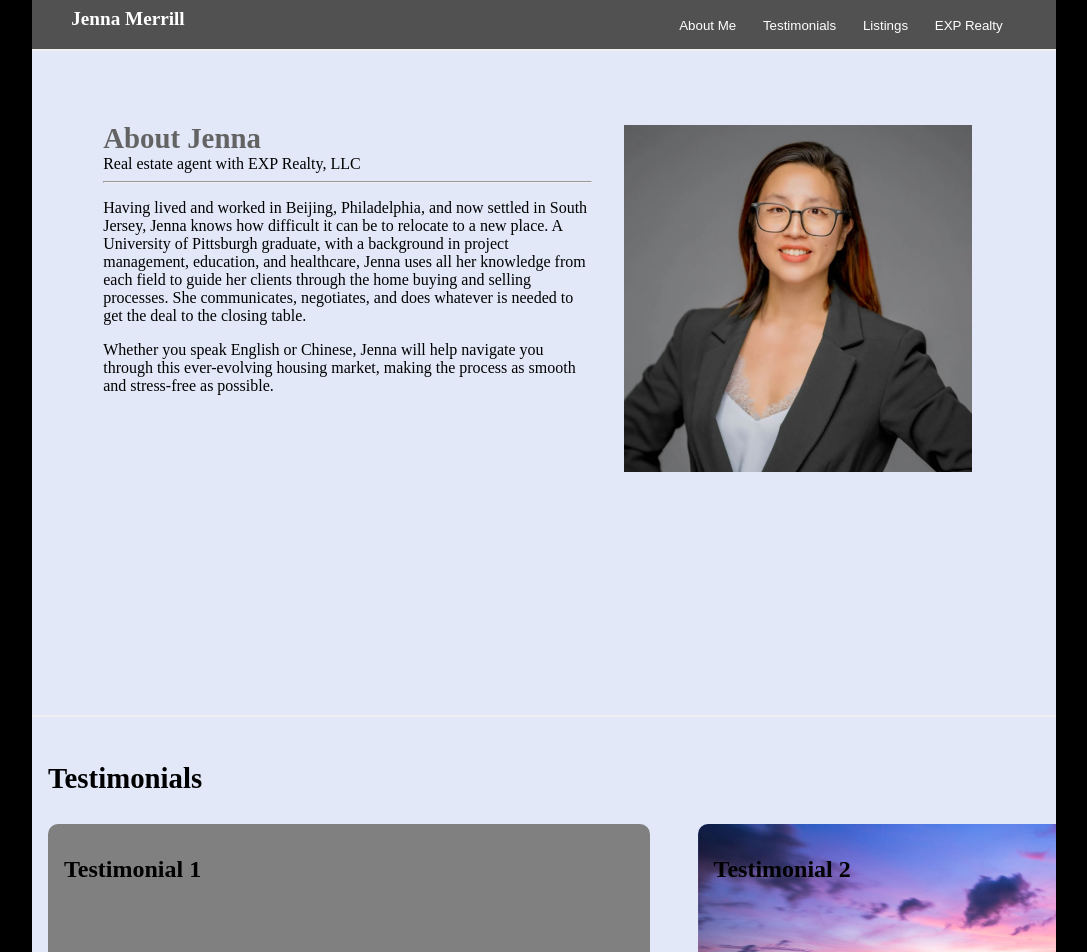
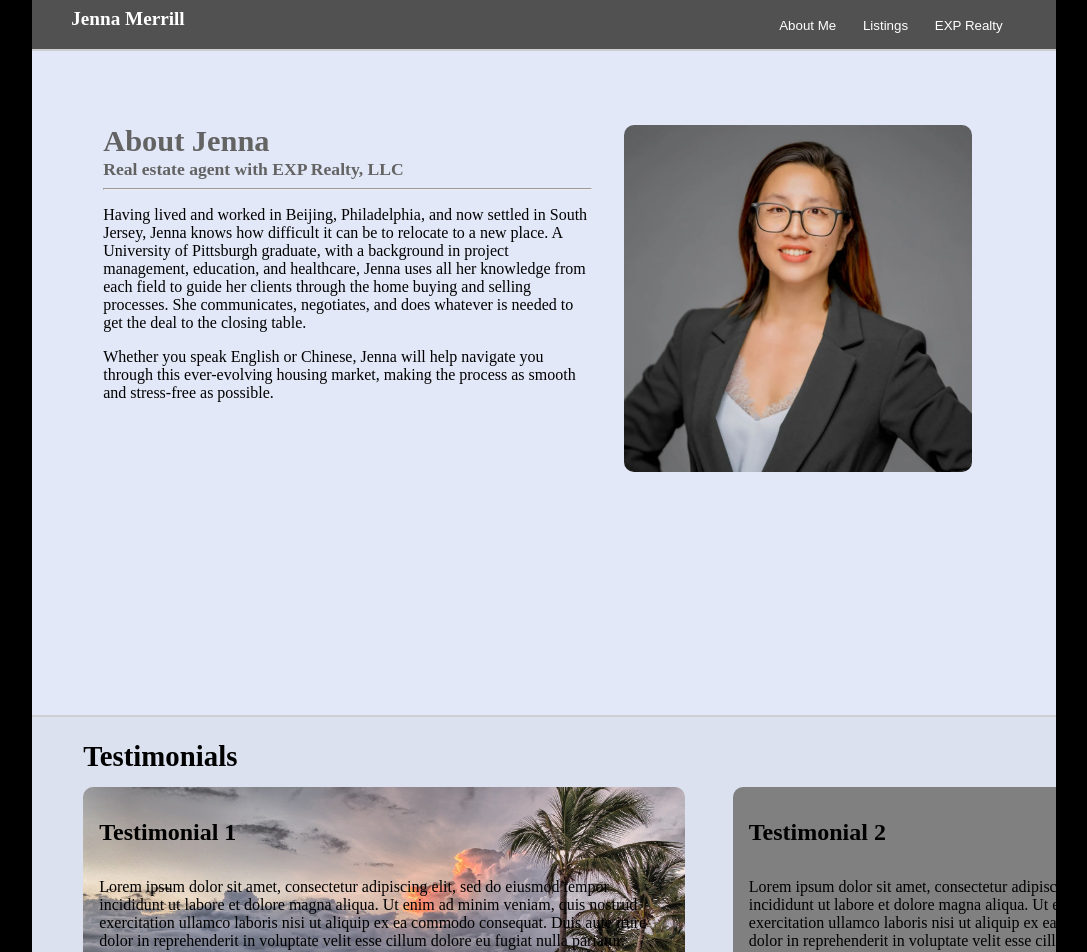
Before and after one commit to jenna-homepage/jenna-homepage.github.io, a React (Create React App) app in the folder jenna-frontend/: page / in a window 1280 px wide. Shown: the part 20-972 px from the top of the page, without its empty margins (96-1183 px from the left). Built offline with nearby package versions, Linux system fonts and the light colour scheme.

Commit message:
fleshing out section navigation

```diff
--- a/jenna-frontend/src/components/Bio.jsx
+++ b/jenna-frontend/src/components/Bio.jsx
@@ -2,6 +2,7 @@
 import styled from "styled-components";
 import {
   SectionTitle,
+  SectionSubHeading,
   StyledParagraph,
   StyledHR,
 } from "../utilities/styledfonts";
@@ -29,6 +30,7 @@
 const ProfileImage = styled.img`
   width: 100%;
   height: auto;
+  border-radius: 10px;
 `;
 
 const Bio = () => {
@@ -36,7 +38,9 @@
     <BioContainer>
       <TextContainer>
         <SectionTitle>About Jenna</SectionTitle>
-        <div>Real estate agent with EXP Realty, LLC</div>
+        <SectionSubHeading>
+          Real estate agent with EXP Realty, LLC
+        </SectionSubHeading>
         <StyledHR />
         <StyledParagraph>
           Having lived and worked in Beijing, Philadelphia, and now settled in
--- a/jenna-frontend/src/components/Carousel.jsx
+++ b/jenna-frontend/src/components/Carousel.jsx
@@ -1,10 +1,12 @@
 import React, { useRef, useState, useEffect, useCallback } from "react";
+import { SectionHeading } from "../utilities/styledfonts";
 import styled from "styled-components";
 
 const Container = styled.div`
   min-height: 3vh;
-  padding: 1em;
+  padding: 1vh 5vw 4vh 4vw;
   overflow: hidden;
+  background: rgb(0 0 0 / 3%);
 `;
 
 const CardsContainer = styled.div`
@@ -109,10 +111,8 @@
   }
 `;
 
-const SectionTitle = styled.h3`
-  display: block;
-  font-size: 1.8em;
-  font-weight: bold;
+const BodyText = styled.p`
+  ${({ $darkmode }) => $darkmode && `color: white;`}
 `;
 
 const Carousel = () => {
@@ -120,31 +120,41 @@
   const parentWidth = 500;
   const slides = [
     {
-      // url: "./image-1.jpg",
+      url: "./image-1.jpg",
       title: "Testimonial 1",
       altText: "Testimonial 1",
+      bodyText:
+        "Lorem ipsum dolor sit amet, consectetur adipiscing elit, sed do eiusmod tempor incididunt ut labore et dolore magna aliqua. Ut enim ad minim veniam, quis nostrud exercitation ullamco laboris nisi ut aliquip ex ea commodo consequat. Duis aute irure dolor in reprehenderit in voluptate velit esse cillum dolore eu fugiat nulla pariatur.",
     },
     {
-      url: "./image-2.jpg",
+      // url: "./image-2.jpg",
       title: "Testimonial 2",
       altText: "Testimonial 2",
+      bodyText:
+        "Lorem ipsum dolor sit amet, consectetur adipiscing elit, sed do eiusmod tempor incididunt ut labore et dolore magna aliqua. Ut enim ad minim veniam, quis nostrud exercitation ullamco laboris nisi ut aliquip ex ea commodo consequat. Duis aute irure dolor in reprehenderit in voluptate velit esse cillum dolore eu fugiat nulla pariatur.",
     },
     {
       url: "./image-3.jpg",
       title: "Testimonial 3",
       altText: "Testimonial 3",
+      bodyText:
+        "Lorem ipsum dolor sit amet, consectetur adipiscing elit, sed do eiusmod tempor incididunt ut labore et dolore magna aliqua. Ut enim ad minim veniam, quis nostrud exercitation ullamco laboris nisi ut aliquip ex ea commodo consequat. Duis aute irure dolor in reprehenderit in voluptate velit esse cillum dolore eu fugiat nulla pariatur.",
       darkmode: true,
     },
     {
       url: "./image-4.jpg",
       title: "Testimonial 4",
       altText: "Testimonial 4",
+      bodyText:
+        "Lorem ipsum dolor sit amet, consectetur adipiscing elit, sed do eiusmod tempor incididunt ut labore et dolore magna aliqua. Ut enim ad minim veniam, quis nostrud exercitation ullamco laboris nisi ut aliquip ex ea commodo consequat. Duis aute irure dolor in reprehenderit in voluptate velit esse cillum dolore eu fugiat nulla pariatur.",
       darkmode: true,
     },
     {
       // url: "./image-5.jpg",
       title: "Testimonial 5",
       altText: "Testimonial 5",
+      bodyText:
+        "Lorem ipsum dolor sit amet, consectetur adipiscing elit, sed do eiusmod tempor incididunt ut labore et dolore magna aliqua. Ut enim ad minim veniam, quis nostrud exercitation ullamco laboris nisi ut aliquip ex ea commodo consequat. Duis aute irure dolor in reprehenderit in voluptate velit esse cillum dolore eu fugiat nulla pariatur.",
       darkmode: true,
     },
   ];
@@ -181,7 +191,7 @@
     return (
       slides &&
       slides.map((slide, index) => {
-        const { title, url, darkmode } = slide;
+        const { title, url, darkmode, bodyText } = slide;
         return (
           <Card
             onClick={() => console.log("clicked on card", index)}
@@ -190,6 +200,7 @@
           >
             <TextContainer>
               <CardTitle $darkmode={darkmode}>{`${title}`}</CardTitle>
+              <BodyText $darkmode={darkmode}>{bodyText}</BodyText>
             </TextContainer>
           </Card>
         );
@@ -216,7 +227,7 @@
   };
   return (
     <Container>
-      <SectionTitle>Testimonials</SectionTitle>
+      <SectionHeading>Testimonials</SectionHeading>
 
       <CardsContainer $totalSlides={slides.length} $currentIndex={currentIndex}>
         {slides && _renderCards()}
--- a/jenna-frontend/src/components/Header.jsx
+++ b/jenna-frontend/src/components/Header.jsx
@@ -4,19 +4,19 @@
 const headerData = [
   {
     text: "About Me",
-    navTo: "",
+    navTo: "ABOUTME",
   },
-  {
-    text: "Testimonials",
-    navTo: "",
-  },
+  // {
+  //   text: "Testimonials",
+  //   navTo: "",
+  // },
   {
     text: "Listings",
-    navTo: "",
+    navTo: "LISTINGS",
   },
   {
     text: "EXP Realty",
-    navTo: "",
+    navTo: "EXPREALTY",
   },
 ];
 
@@ -91,7 +91,8 @@
   }
 `;
 
-const Header = () => {
+const Header = (props) => {
+  const { updateView } = props;
   const _renderButtons = () => {
     return (
       headerData &&
@@ -99,10 +100,7 @@
         const { text, navTo } = buttonData;
         return (
           <ButtonWrapper key={"headerButton" + text.replace(/ /g, "")}>
-            <StyledButton
-              type={"button"}
-              onClick={() => console.log("clicked")}
-            >
+            <StyledButton type={"button"} onClick={() => updateView(navTo)}>
               {" "}
               {text}{" "}
             </StyledButton>
--- a/jenna-frontend/src/components/MainWrapper.jsx
+++ b/jenna-frontend/src/components/MainWrapper.jsx
@@ -1,4 +1,4 @@
-import React, { useEffect } from "react";
+import React, { useEffect, useState } from "react";
 import styled from "styled-components";
 import Header from "./Header";
 import Bio from "./Bio";
@@ -48,17 +48,19 @@
 const StyledLine = styled.div`
   width: 100%;
   height: 2px;
-  background-color: #f1f0f0;
+  background-color: #cfcfcf;
   margin: 0 auto;
 `;
 
 const MainWrapper = () => {
+  const [currentView, setCurrentView] = useState("ABOUTME");
+  console.log("currentView", currentView);
   return (
     <MainContainer>
       <BackgroundLayer />
 
       <ContentContainer>
-        <Header />
+        <Header updateView={setCurrentView} />
         <StyledLine />
         <BodyWrapper>
           <Bio />
--- a/jenna-frontend/src/utilities/styledfonts.jsx
+++ b/jenna-frontend/src/utilities/styledfonts.jsx
@@ -3,7 +3,7 @@
 
 const SectionTitle = styled.div`
   color: #636363;
-  font-size: 1.8em;
+  font-size: 1.9em;
   font-weight: 600;
   padding-top: 1em;
   @media (max-width: 720px) {
@@ -17,13 +17,15 @@
 `;
 
 const SectionHeading = styled.span`
-  font-size: 1.3em;
-  font-weight: 700;
+  display: block;
+  font-size: 1.8em;
+  font-weight: bold;
+  padding: 0.5em 0;
 `;
 
 const SectionSubHeading = styled.span`
   color: #636363;
-  font-size: 1.2em;
+  font-size: 1.1em;
   font-weight: 700;
 `;
 
```
